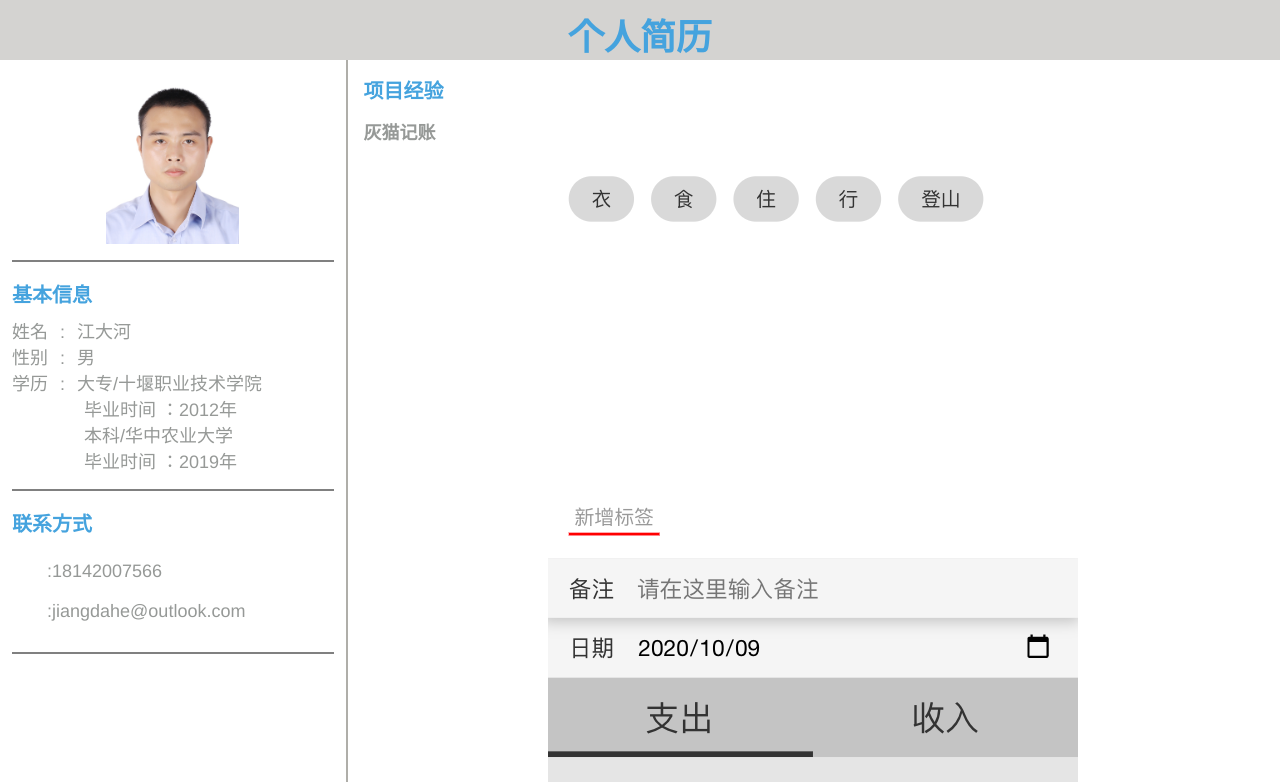
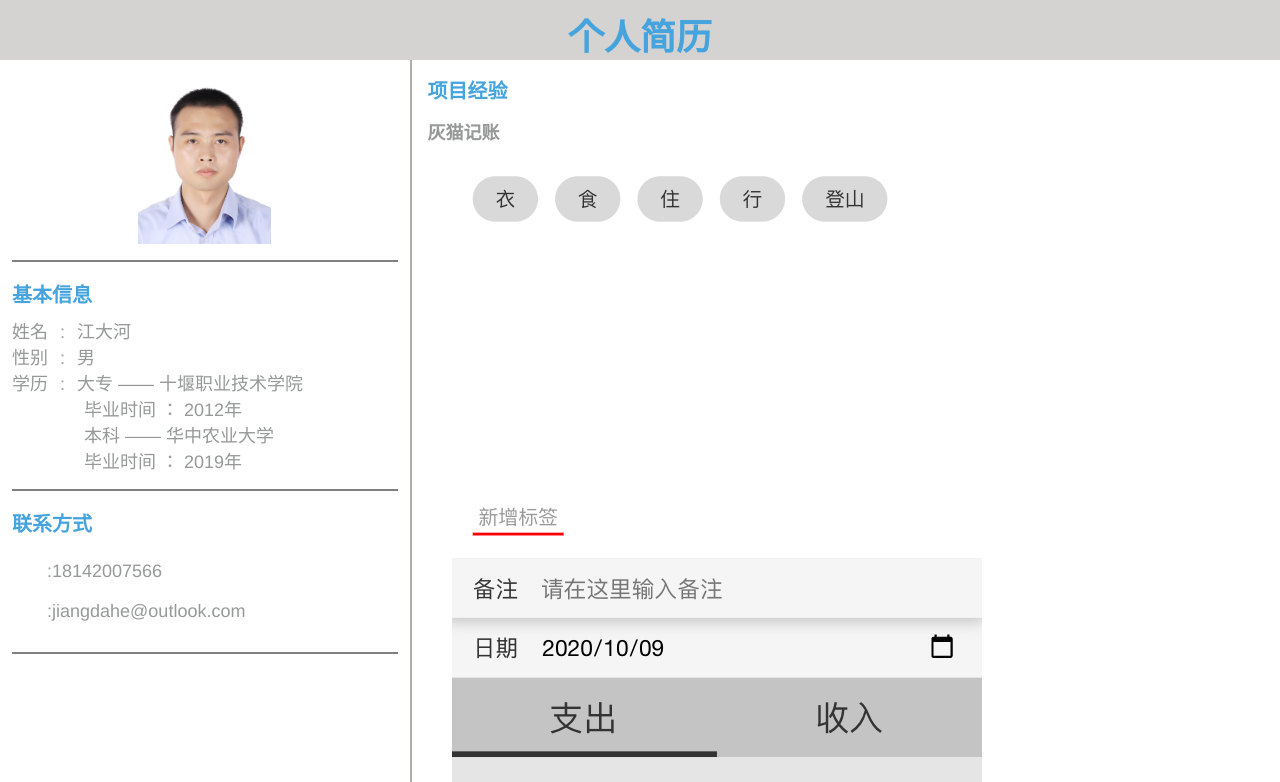
Before and after one commit to resatrt/myresume, a Vue app: page / in a window 1280 px wide. Shown: the top 782 px of the page. Built offline with nearby package versions, Linux system fonts and the light colour scheme.

Commit message:
修改样式

```diff
--- a/src/App.vue
+++ b/src/App.vue
@@ -21,15 +21,13 @@
 
 @import "reset";
 .wrapper {
-  display: flex;
-  //flex-shrink: 1;
+
   > .aside {
-    width: 27%;
+    width: 32%;
     display: flex;
     flex-direction: column;
     flex-wrap: wrap;
     min-height: 100vh;
-    overflow: scroll;
     position: fixed;
     top: 58px;
     left: 0;
@@ -38,10 +36,10 @@
 
   > .experience {
     border-left: 2px solid rgba(168, 167, 161, 0.91);
-    max-width: 73%;
-    margin-left: 27vw;
+    max-width: 60%;
+    margin-left: 32vw;
     margin-top: 58px;
-
+    padding-right: 12vw;
   }
 }
 
--- a/src/components/Aside.vue
+++ b/src/components/Aside.vue
@@ -9,10 +9,10 @@
         <div>
           <span>姓名</span><span>:</span><span>江大河</span> <br>
           <span>性别</span><span>:</span><span>男</span> <br>
-          <span>学历</span><span>:</span><span>大专/十堰职业技术学院</span><br>
-          <span class="space">毕业时间 ：2012年</span><br>
-          <span class="space">本科/华中农业大学</span><br>
-          <span class="space">毕业时间 ：2019年</span>
+          <span>学历</span><span>:</span><span>大专 —— 十堰职业技术学院</span><br>
+          <span class="space">毕业时间 ： 2012年</span><br>
+          <span class="space">本科 —— 华中农业大学</span><br>
+          <span class="space">毕业时间 ： 2019年</span>
         </div>
       </Box>
       <Box field-name="联系方式" class="box">
@@ -52,12 +52,12 @@ export default class Aside extends Vue {
   @Prop() choice!: boolean;
 
   mounted() {
-    if (this.choice) {
-      this.$nextTick(function () {
-        document.getElementById('test')?.classList.add('newPhone');
-        document.getElementById('test')?.classList.remove('asideWrapper');
-      });
-    }
+    // if (this.choice) {
+    //   this.$nextTick(function () {
+    //     document.getElementById('test')?.classList.add('newPhone');
+    //     document.getElementById('test')?.classList.remove('asideWrapper');
+    //   });
+    // }
   }
 }
 
--- a/src/components/Experience.vue
+++ b/src/components/Experience.vue
@@ -110,7 +110,7 @@ export default class Experience extends Vue {
   padding: 16px 0;
 
   > .main {
-    overflow: hidden;
+    overflow: auto;
 
     > span {
       font-size: 20px;
@@ -191,7 +191,7 @@ export default class Experience extends Vue {
   padding: 16px 0;
 
   > .main {
-    overflow: hidden;
+    overflow: auto;
     padding: 0 1rem;
 
     > span {
--- a/src/reset.scss
+++ b/src/reset.scss
@@ -5,7 +5,7 @@
 }
 a{
 text-decoration: none;
-  color: #969997;
+  color: blue;
 }
 ul,li{
   list-style: none;
```
